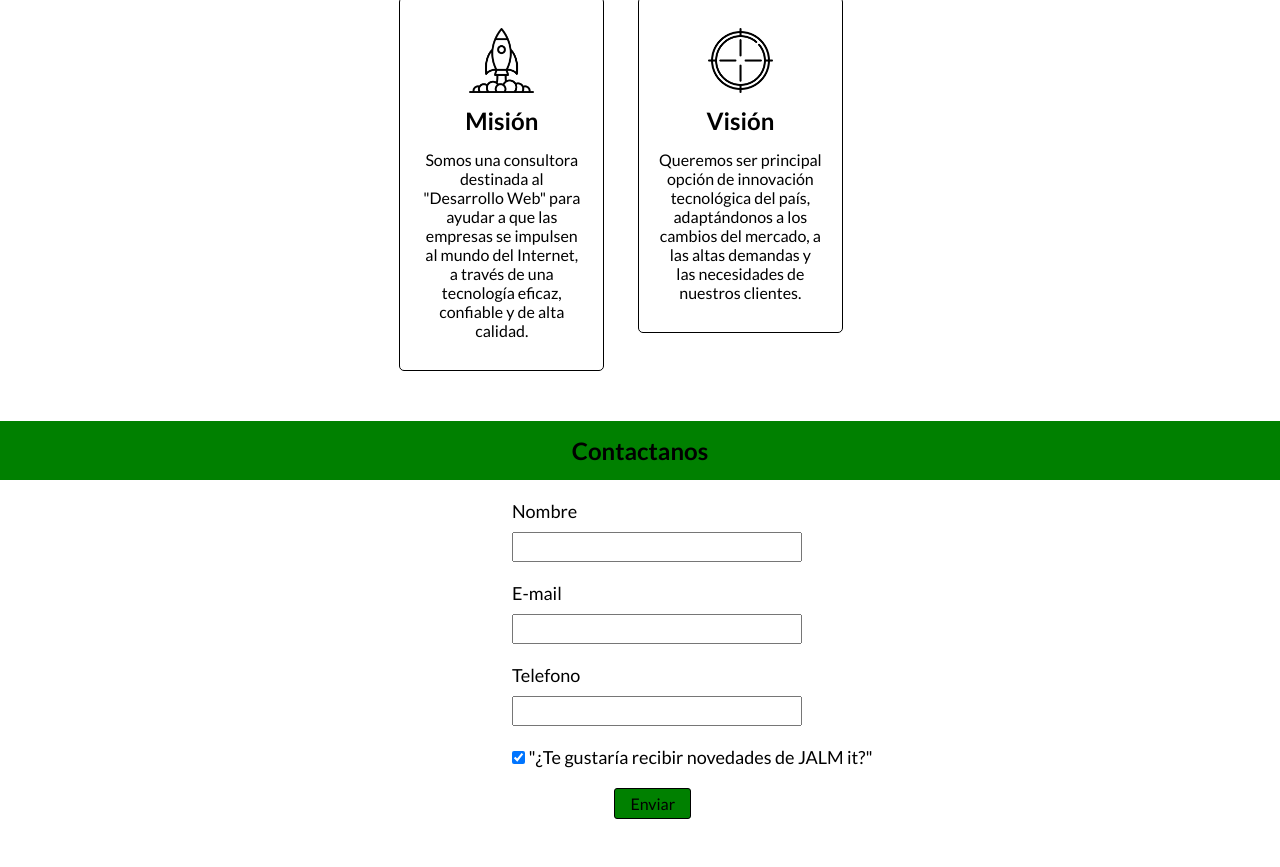
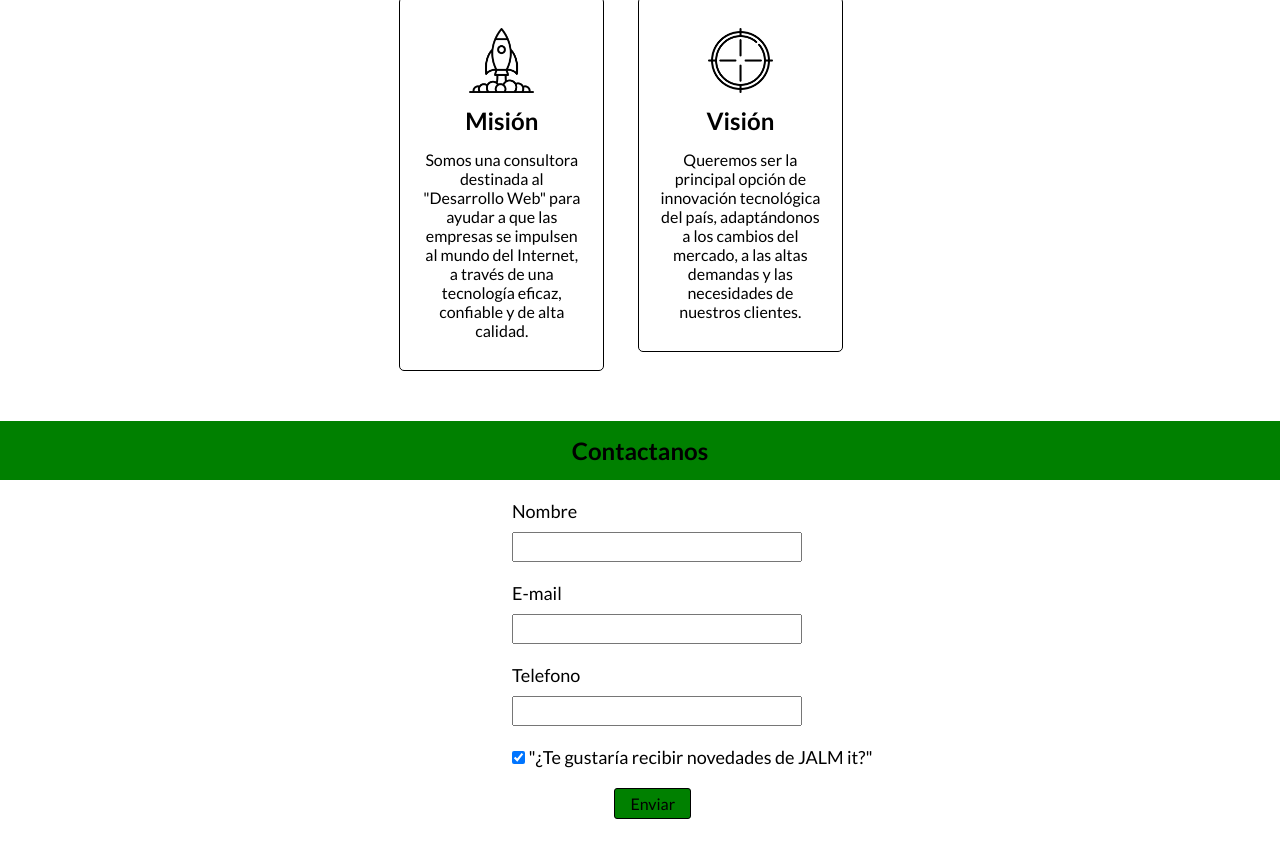
Before and after one commit to melinalarramendy/JALMit, a plain HTML site: page index.html in a window 1280 px wide. Shown: the part 1672-2539 px from the top of the page. Drawn offline with Linux system fonts and the light colour scheme.

Commit message:
Se arreglo falta de ortografia de la vision

```diff
--- a/index.html
+++ b/index.html
@@ -123,7 +123,7 @@
                 <li class="item-nosotros">
                     <img src="./img/icono-vision.png" alt="">
                     <h2>Visión</h2>
-                    <p>Queremos ser principal opción de innovación tecnológica del país, adaptándonos a los cambios del mercado, a las altas demandas y las necesidades de nuestros clientes.</p>
+                    <p>Queremos ser la principal opción de innovación tecnológica del país, adaptándonos a los cambios del mercado, a las altas demandas y las necesidades de nuestros clientes.</p>
                 </li>
             </ul>
         </div>
```
